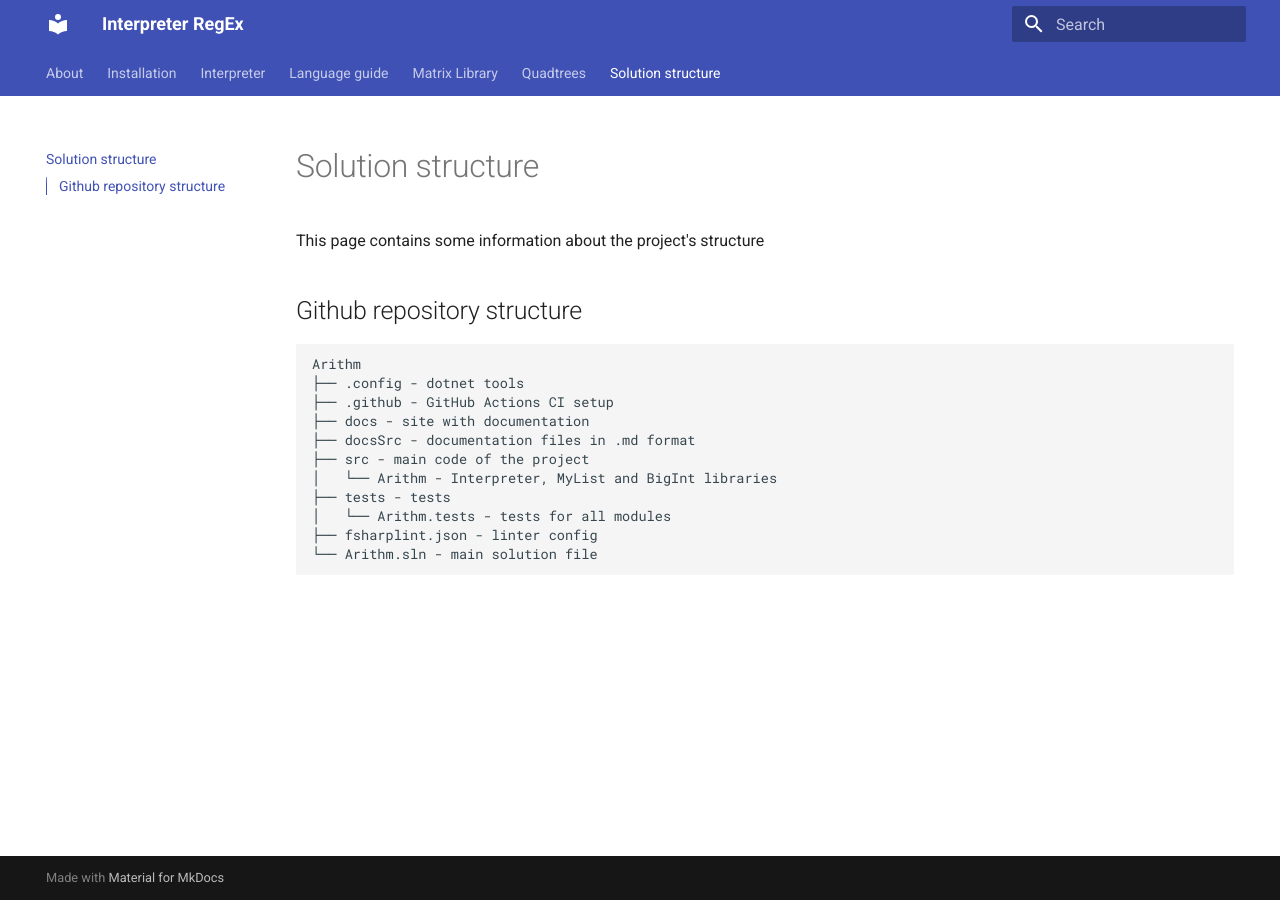
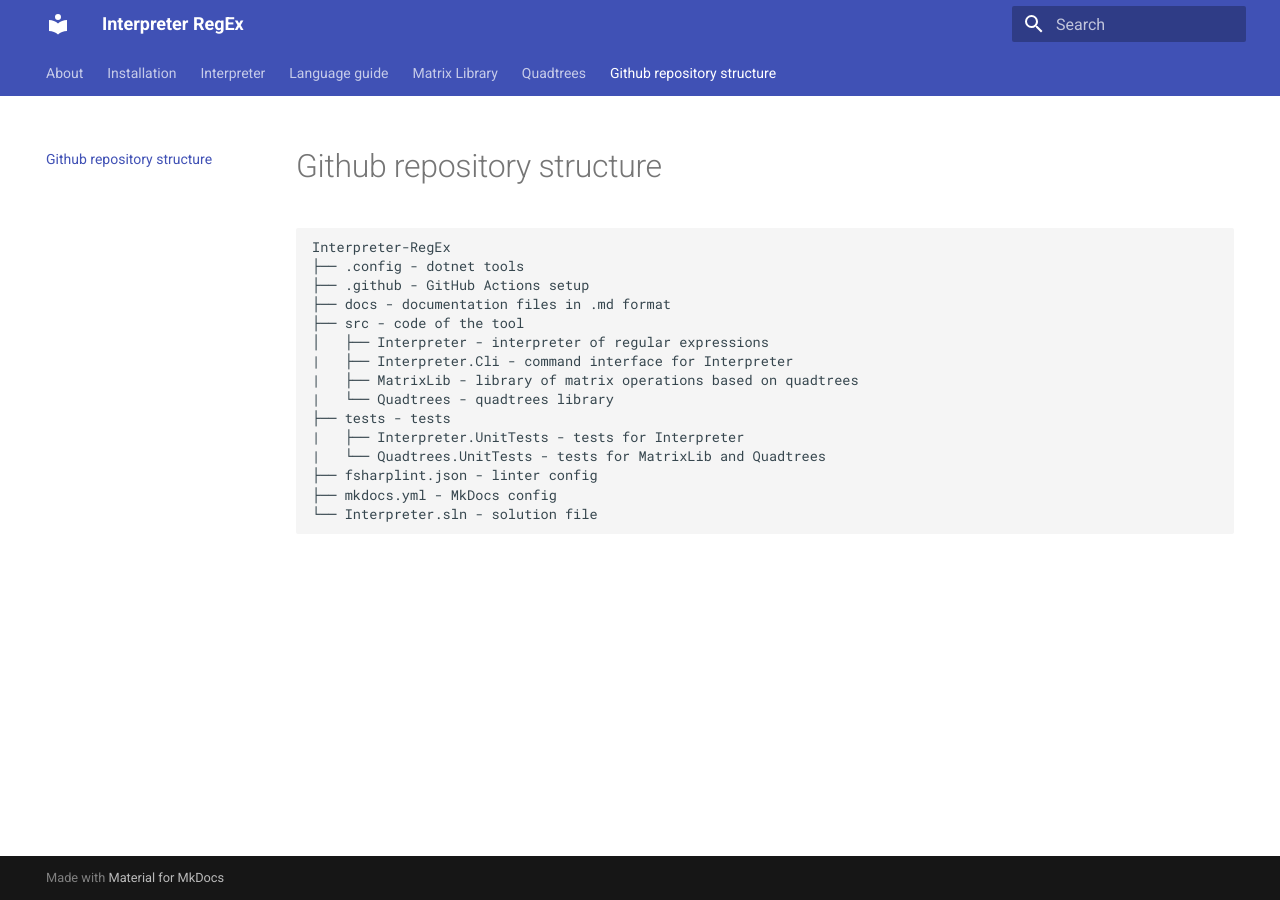
Before and after one commit to vnmsklnk/Interpreter-RegEx, an MkDocs documentation site: the page built from docs/Structure.md, in a window 1280 px wide. Built offline with MkDocs 1.6.1 and Material for MkDocs 9.7.7, drawn with Linux system fonts in a browser that asks for light colours.

Commit message:
Structure.md rewrite

```diff
--- a/docs/Structure.md
+++ b/docs/Structure.md
@@ -1,17 +1,17 @@
-# Solution structure
+# Github repository structure
 
-This page contains some information about the project's structure
-
-## Github repository structure
-
-	Arithm
-	├── .config - dotnet tools
-	├── .github - GitHub Actions CI setup
-	├── docs - site with documentation
-	├── docsSrc - documentation files in .md format
-	├── src - main code of the project
-	│   └── Arithm - Interpreter, MyList and BigInt libraries
-	├── tests - tests
-	│   └── Arithm.tests - tests for all modules
-	├── fsharplint.json - linter config
-	└── Arithm.sln - main solution file
+    Interpreter-RegEx
+    ├── .config - dotnet tools
+    ├── .github - GitHub Actions setup
+    ├── docs - documentation files in .md format
+    ├── src - code of the tool
+    │	├── Interpreter - interpreter of regular expressions
+    |	├── Interpreter.Cli - command interface for Interpreter
+    |	├── MatrixLib - library of matrix operations based on quadtrees
+    |	└── Quadtrees - quadtrees library
+    ├── tests - tests
+    |	├── Interpreter.UnitTests - tests for Interpreter
+    |	└── Quadtrees.UnitTests - tests for MatrixLib and Quadtrees
+    ├── fsharplint.json - linter config
+    ├── mkdocs.yml - MkDocs config
+    └── Interpreter.sln - solution file
```
